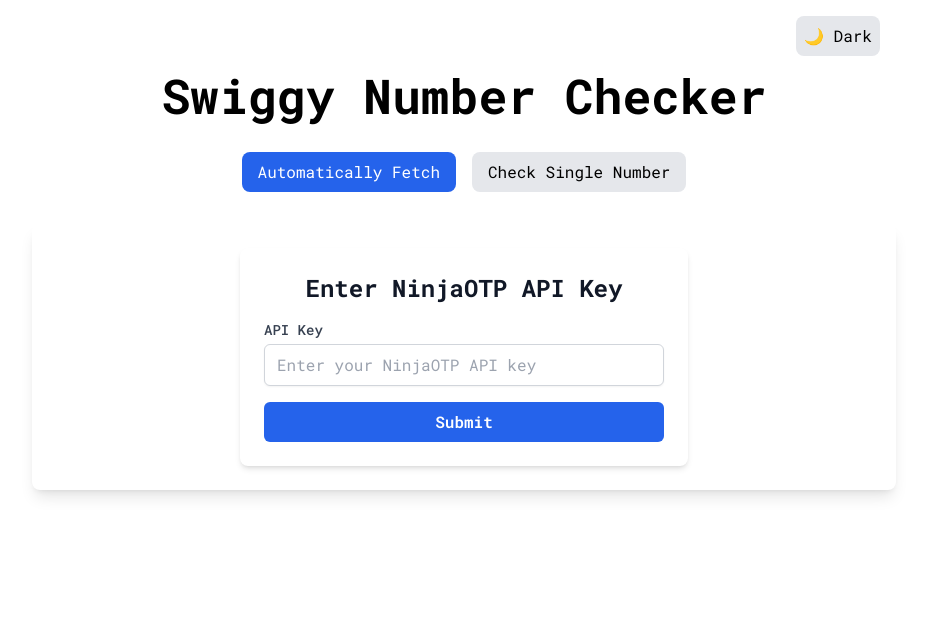
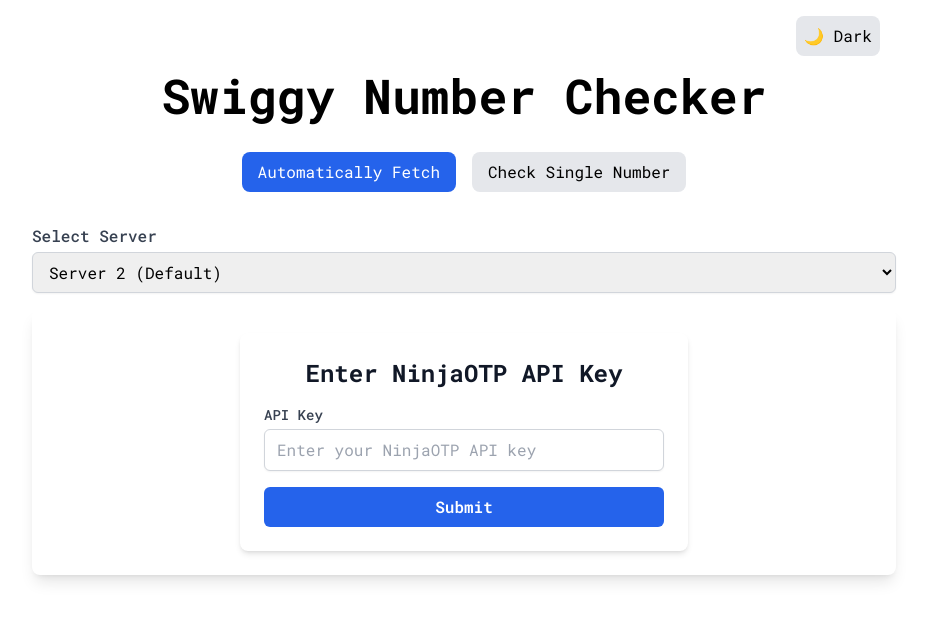
Before and after one commit to Badass-Nemesis/swiggy-number-fetcher, a Next.js app: page / in a window 1280 px wide. Shown: the top 620 px of the page, without its empty margins (176-1103 px from the left). Built offline with nearby package versions, Linux system fonts and the light colour scheme.

Commit message:
added server selection dropdown

```diff
--- /dev/null
+++ b/src/app/components/ServerSelection.tsx
@@ -0,0 +1,23 @@
+interface ServerSelectionProps {
+    serverId: number;
+    setServerId: (serverId: number) => void;
+}
+
+export default function ServerSelection({ serverId, setServerId }: ServerSelectionProps) {
+    return (
+        <div className="mt-4 mb-4 text-sm md:text-base">
+            <label htmlFor="server" className="block font-medium text-gray-700 dark:text-gray-300">
+                Select Server
+            </label>
+            <select
+                id="server"
+                value={serverId}
+                onChange={(e) => setServerId(Number(e.target.value))}
+                className="mt-1 block w-full px-3 py-2 border border-gray-300 dark:border-gray-600 rounded-md shadow-sm focus:outline-none focus:ring-blue-500 focus:border-blue-500 dark:bg-gray-700 dark:text-white"
+            >
+                <option value={2}>Server 2 (Default)</option>
+                <option value={1}>Server 1</option>
+            </select>
+        </div>
+    );
+}
--- a/src/app/hooks/useFetchNumber.ts
+++ b/src/app/hooks/useFetchNumber.ts
@@ -7,13 +7,14 @@
     const [accessId, setAccessId] = useState<string | null>(null);
     const [status, setStatus] = useState<"idle" | "loading" | "success" | "error">("idle");
     const [error, setError] = useState<string | null>(null);
+    const [serverId, setServerId] = useState<number>(2); // i've put default server to 2 here
 
     const startFetchingNumbers = async (apiKey: string) => {
         if (status === "loading") return; // this is to prevent multiple calls
         setStatus("loading");
         while (true) {
             try {
-                const result = await fetchNumber(apiKey);
+                const result = await fetchNumber(apiKey, serverId);
                 if (result.status === "success") {
                     setAccessId(result.access_id);
                     setNumber(result.number);
@@ -58,5 +59,5 @@
         }
     };
 
-    return { number, accessId, status, error, startFetchingNumbers, handleCancel };
+    return { number, accessId, status, error, serverId, setServerId, startFetchingNumbers, handleCancel };
 }
--- a/src/app/page.tsx
+++ b/src/app/page.tsx
@@ -7,18 +7,19 @@
 import { useFetchNumber } from "@/app/hooks/useFetchNumber";
 import ThemeToggle from "@/app/components/ThemeToggle";
 import SingleNumberCheck from "@/app/components/SingleNumberCheck";
+import ServerSelection from "./components/ServerSelection";
 
 export default function Home() {
   const [apiKey, setApiKey] = useState<string | null>(null);
-  const { number, accessId, status, error, startFetchingNumbers, handleCancel } = useFetchNumber();
+  const { number, accessId, status, error, serverId, setServerId, startFetchingNumbers, handleCancel } = useFetchNumber();
   const [mode, setMode] = useState<"fetch" | "single">("fetch"); // using this state to toggle between modes
 
   // prevent calling the function multiple times
   useEffect(() => {
-    if (apiKey && status !== "loading") {
+    if (apiKey && status !== "loading" && mode === "fetch") {
       startFetchingNumbers(apiKey);
     }
-  }, [apiKey]); // this'll only run when apiKey changes
+  }, [apiKey, mode]); // had to add mode as a dependency
 
   const handleApiKeySubmit = async (key: string) => {
     if (status === "loading") return; // i don't know why I did this
@@ -53,6 +54,9 @@
           </button>
         </div>
 
+        {/* this is the server selection dropdown */}
+        {mode === "fetch" && <ServerSelection serverId={serverId} setServerId={setServerId} />}
+
         {/* rendering appropriate component form based on the mode */}
         <div className="bg-white dark:bg-gray-800 p-6 rounded-lg shadow-lg">
           {mode === "fetch" ? (
--- a/src/app/utils/fetchNumber.ts
+++ b/src/app/utils/fetchNumber.ts
@@ -1,7 +1,7 @@
-export async function fetchNumber(apiKey: string) {
+export async function fetchNumber(apiKey: string, serverId: number) {
   try {
     const response = await fetch(
-      `/api/proxy?apiKey=${apiKey}&action=getNumber&service=jx&country=22&serverId=2`
+      `/api/proxy?apiKey=${apiKey}&action=getNumber&service=jx&country=22&serverId=${serverId}`
     );
     const result = await response.json();
 
```
